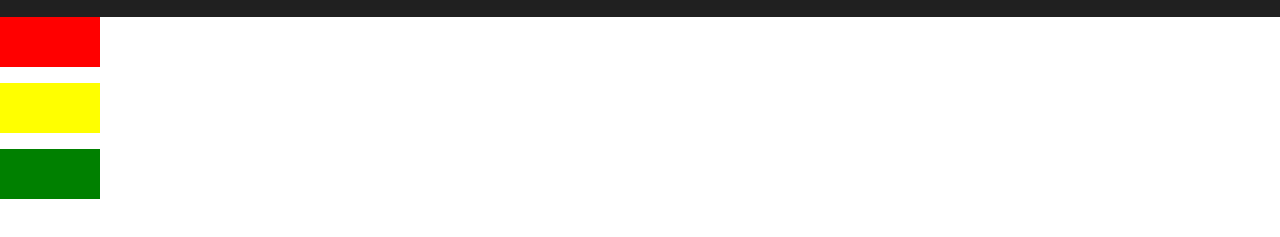
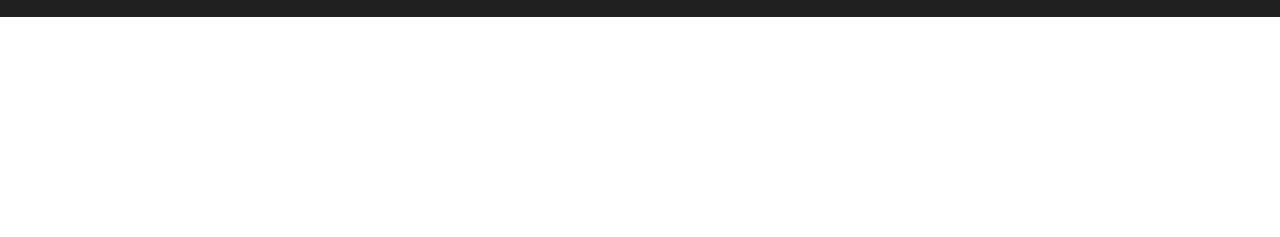
Before and after one commit to Shaii-dev/Albive, a plain HTML site: page index.html in a window 1280 px wide. Shown: the part 3699-3936 px from the top of the page. After the commit the page ends 3716 px from the top, so only its background shows below. Drawn offline with Linux system fonts and the light colour scheme; a web font is replaced by a local one.

Commit message:
Update style.css

```diff
--- a/css/style.css
+++ b/css/style.css
@@ -884,27 +884,3 @@ section {
 
 
 }
-
-
-
-
-.sample-bg-red,
-.sample-bg-yellow,
-.sample-bg-green {
-  width: 100px;
-  height: 50px;
-}
-
-.sample-bg-red {
-  background: red;
-}
-.sample-bg-yellow {
-  background: yellow;
-}
-.sample-bg-green {
-  background: green;
-}
-
-.sample {
-  height: 1920px;
-}
```
